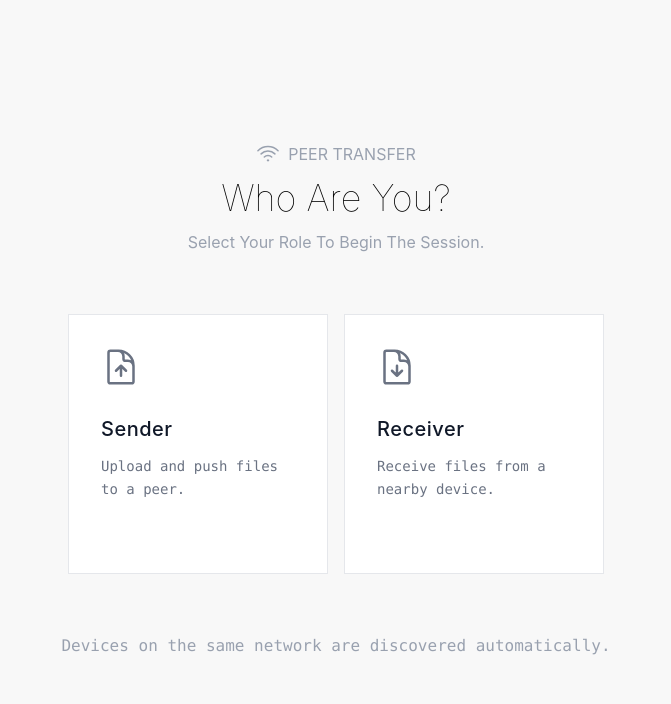
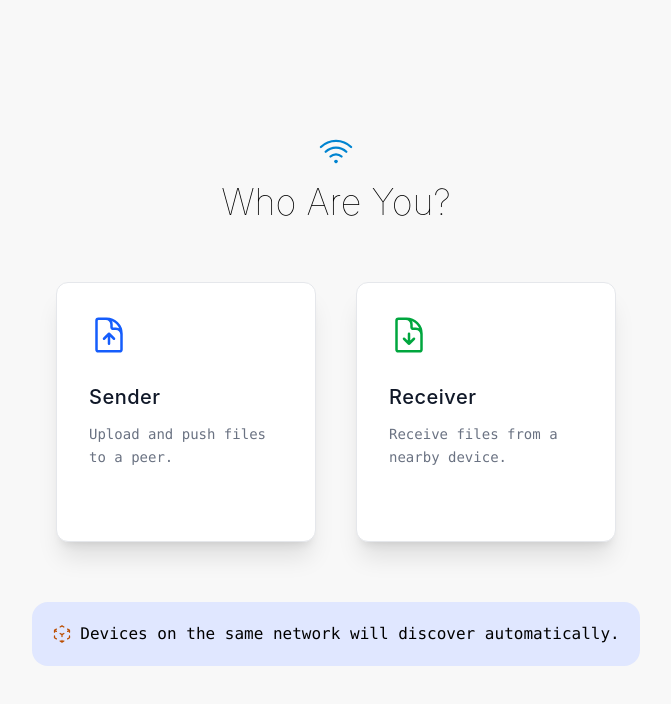
Before and after one commit to gurunath-patil/Airbeam_frontend, a React (Vite) app: page / in a window 1280 px wide. Shown: the top 704 px of the page, without its empty margins (304-975 px from the left). Built offline with nearby package versions, Linux system fonts and the light colour scheme.

Commit message:
enhance UI: update file upload instructions and button styles for better clarity and aesthetics

```diff
--- a/src/components/FileUpload.tsx
+++ b/src/components/FileUpload.tsx
@@ -26,7 +26,7 @@ export default function FileUpload() {
 		<div className='space-y-5'>
 			<div>
 				<h4 className='text-2xl font-semibold'>Upload Files</h4>
-				<p className='text-gray-400'>Drag files here, or click the zone to browse.</p>
+				<p className='text-gray-600'>Drag files here, or click the zone to browse.</p>
 			</div>
 			<input
 				ref={buttonRef}
@@ -38,25 +38,25 @@ export default function FileUpload() {
 			/>
 			<label htmlFor='file-upload'>
 				<button
-					className='border-2 border-dashed border-gray-300 hover:border-gray-400 w-full h-50 flex flex-col items-center justify-center gap-y-3 rounded-2xl'
+					className='border-2 border-gray-400 hover:border-gray-400 w-full h-50 flex flex-col items-center justify-center gap-y-3 rounded-2xl'
 					onClick={handleButtonClick}>
-					<div className='border border-gray-400 p-3'>
+					<div className=''>
 						<svg
 							xmlns='http://www.w3.org/2000/svg'
 							fill='none'
 							viewBox='0 0 24 24'
 							strokeWidth={1.5}
 							stroke='currentColor'
-							className='size-4 text-gray-600'>
+							className='size-7'>
 							<path
 								strokeLinecap='round'
 								strokeLinejoin='round'
-								d='M3 16.5v2.25A2.25 2.25 0 0 0 5.25 21h13.5A2.25 2.25 0 0 0 21 18.75V16.5m-13.5-9L12 3m0 0 4.5 4.5M12 3v13.5'
+								d='M19.5 14.25v-2.625a3.375 3.375 0 0 0-3.375-3.375h-1.5A1.125 1.125 0 0 1 13.5 7.125v-1.5a3.375 3.375 0 0 0-3.375-3.375H8.25m3.75 9v6m3-3H9m1.5-12H5.625c-.621 0-1.125.504-1.125 1.125v17.25c0 .621.504 1.125 1.125 1.125h12.75c.621 0 1.125-.504 1.125-1.125V11.25a9 9 0 0 0-9-9Z'
 							/>
 						</svg>
 					</div>
-					<h5 className='font-medium'>Drag files here</h5>
-					<p className='text-gray-400'>Images, videos, documents - any format.</p>
+					<h5 className='font-medium'>Files to send.</h5>
+					<p className='text-gray-400'>Any format. Size limit 2 GB</p>
 				</button>
 			</label>
 		</div>
--- a/src/components/Header.tsx
+++ b/src/components/Header.tsx
@@ -7,7 +7,7 @@ export default function Header(props: IHeaderProps) {
 	const navigate = useNavigate()
 
 	function handleExitSession() {
-		if(subtitle === 'Receiver'){
+		if (subtitle === 'Receiver') {
 			receiverPeer.exitSession()
 		}
 		navigate('/')
@@ -31,8 +31,21 @@ export default function Header(props: IHeaderProps) {
 				<p className='uppercase'>peer transfer</p>
 				<span>|</span> <h2 className=''>{subtitle}</h2>
 			</div>
-			<div className='text-gray-400 font-mono hover:text-black '>
-				<button onClick={handleExitSession}>Exit session</button>
+			<div className='font-mono text-white'>
+				<button
+					onClick={handleExitSession}
+					className='bg-red-400 py-1 px-2 rounded-lg flex items-center gap-x-1'>
+					<svg
+						xmlns='http://www.w3.org/2000/svg'
+						fill='none'
+						viewBox='0 0 24 24'
+						strokeWidth={1.5}
+						stroke='currentColor'
+						className='size-5'>
+						<path strokeLinecap='round' strokeLinejoin='round' d='M6 18 18 6M6 6l12 12' />
+					</svg>
+					Exit
+				</button>
 			</div>
 		</div>
 	)
--- a/src/pages/index.tsx
+++ b/src/pages/index.tsx
@@ -41,22 +41,20 @@ export default function HomePage() {
 						viewBox='0 0 24 24'
 						strokeWidth={1.5}
 						stroke='currentColor'
-						className='size-6'>
+						className='size-9 text-sky-600'>
 						<path
 							strokeLinecap='round'
 							strokeLinejoin='round'
 							d='M8.288 15.038a5.25 5.25 0 0 1 7.424 0M5.106 11.856c3.807-3.808 9.98-3.808 13.788 0M1.924 8.674c5.565-5.565 14.587-5.565 20.152 0M12.53 18.22l-.53.53-.53-.53a.75.75 0 0 1 1.06 0Z'
 						/>
 					</svg>
-					<p className='uppercase'>peer transfer</p>
 				</div>
 				<h3 className='capitalize text-4xl font-thin'>who are you?</h3>
-				<p className='capitalize text-gray-400'>select your role to begin the session.</p>
 			</div>
 
-			<div className='grid grid-cols-1 md:grid-cols-2 gap-4'>
+			<div className='grid grid-cols-1 md:grid-cols-2 gap-10'>
 				<button
-					className='w-[260px] h-[230px] md:h-[260px] bg-white border border-gray-200 text-left p-8 flex flex-col justify-start items-start transition-all hover:border-gray-400 hover:shadow-sm focus:outline-none group'
+					className='w-[260px] h-[230px] md:h-[260px] bg-white border border-gray-200 text-left p-8 flex flex-col justify-start items-start transition-all hover:border-gray-400 hover:shadow-sm focus:outline-none group shadow-xl rounded-xl'
 					onClick={handleSenderClick}>
 					<div className='mb-7 text-gray-500 group-hover:text-gray-800 transition-colors'>
 						<svg
@@ -65,7 +63,7 @@ export default function HomePage() {
 							viewBox='0 0 24 24'
 							strokeWidth={1.5}
 							stroke='currentColor'
-							className='size-10'>
+							className='size-10 text-blue-600'>
 							<path
 								strokeLinecap='round'
 								strokeLinejoin='round'
@@ -82,7 +80,7 @@ export default function HomePage() {
 					</div>
 				</button>
 				<button
-					className='w-[260px] h-[230px] md:h-[260px] bg-white border border-gray-200 text-left p-8 flex flex-col justify-start items-start transition-all hover:border-gray-400 hover:shadow-sm focus:outline-none group'
+					className='w-[260px] h-[230px] md:h-[260px] bg-white border border-gray-200 text-left p-8 flex flex-col justify-start items-start transition-all hover:border-gray-400 hover:shadow-sm focus:outline-none group shadow-xl rounded-xl'
 					onClick={handleReceiverClick}>
 					<div className='mb-7 text-gray-500 group-hover:text-gray-800 transition-colors'>
 						<svg
@@ -91,7 +89,7 @@ export default function HomePage() {
 							viewBox='0 0 24 24'
 							strokeWidth={1.5}
 							stroke='currentColor'
-							className='size-10'>
+							className='size-10 text-green-600'>
 							<path
 								strokeLinecap='round'
 								strokeLinejoin='round'
@@ -108,9 +106,23 @@ export default function HomePage() {
 					</div>
 				</button>
 			</div>
-			<div className='flex justify-center px-10 md:px-0'>
-				<p className='text-gray-400 font-mono'>
-					Devices on the same network are discovered automatically.
+			<div className='flex justify-center items-center p-5 bg-indigo-100 rounded-2xl mx-6 md:mx-0'>
+				<svg
+					xmlns='http://www.w3.org/2000/svg'
+					fill='none'
+					viewBox='0 0 24 24'
+					strokeWidth={1.5}
+					stroke='currentColor'
+					className='size-5 me-2 text-amber-700'>
+					<path
+						strokeLinecap='round'
+						strokeLinejoin='round'
+						d='m21 7.5-2.25-1.313M21 7.5v2.25m0-2.25-2.25 1.313M3 7.5l2.25-1.313M3 7.5l2.25 1.313M3 7.5v2.25m9 3 2.25-1.313M12 12.75l-2.25-1.313M12 12.75V15m0 6.75 2.25-1.313M12 21.75V19.5m0 2.25-2.25-1.313m0-16.875L12 2.25l2.25 1.313M21 14.25v2.25l-2.25 1.313m-13.5 0L3 16.5v-2.25'
+					/>
+				</svg>
+
+				<p className='text-dark font-mono'>
+					Devices on the same network will discover automatically.
 				</p>
 			</div>
 		</div>
```
